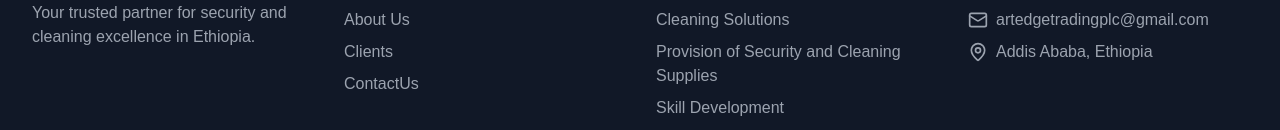
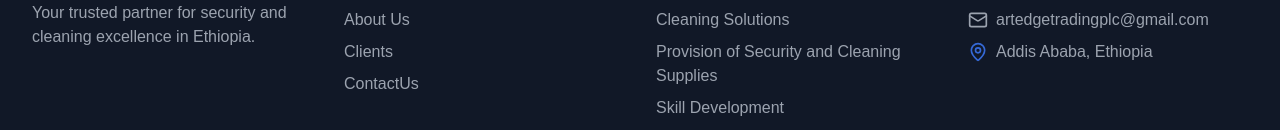
Before and after one commit to sirajyesuf/artedge, a Next.js app: page /contactus in a window 1280 px wide. Shown: the part 2240-2370 px from the top of the page. Built offline with nearby package versions, Linux system fonts and the light colour scheme.

Commit message:
=map link open in new tap

```diff
--- a/components/footer.tsx
+++ b/components/footer.tsx
@@ -110,10 +110,17 @@ export default function Footer() {
                 <Mail className="h-4 w-4 md:h-5 md:w-5 mr-2" />
                 artedgetradingplc@gmail.com
               </li>
-              <li className="flex items-center justify-center sm:justify-start text-gray-400 text-sm md:text-base">
-                <MapPin className="h-4 w-4 md:h-5 md:w-5 mr-2" />
+              <Link
+                href="https://maps.app.goo.gl/8aNq36c7rqN76RV86"
+                className="flex items-center justify-center sm:justify-start text-gray-400 text-sm md:text-base"
+                target="_blank"
+              >
+                <MapPin
+                  className="h-4 w-4 md:h-5 md:w-5 mr-2"
+                  color="#3569d7"
+                />
                 Addis Ababa, Ethiopia
-              </li>
+              </Link>
             </ul>
           </div>
         </div>
```
